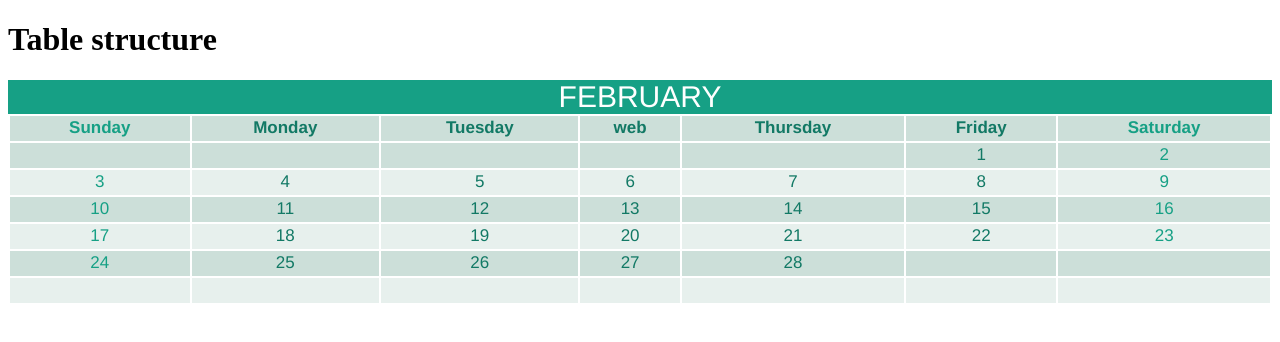
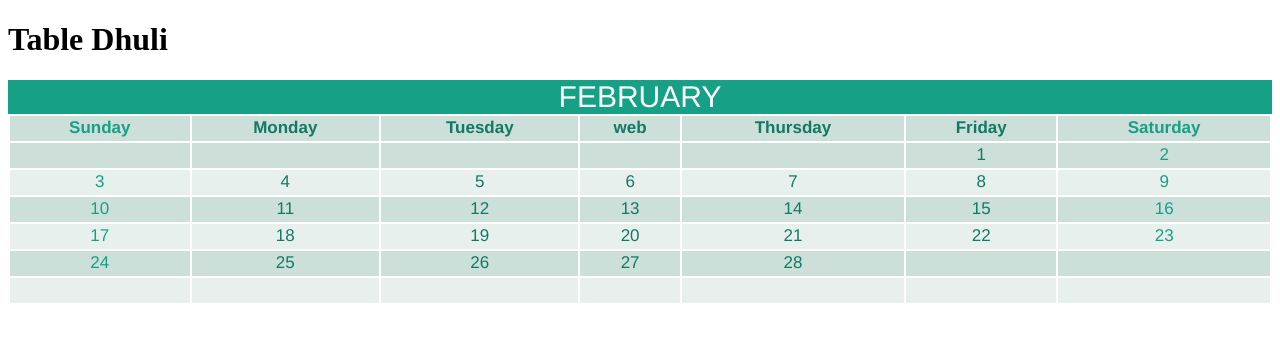
Before and after one commit to OmsKeypress/My-Calender, a plain HTML site: page index.html in a window 1280 px wide. Drawn offline with Linux system fonts and the light colour scheme.

Commit message:
Update index.html

```diff
--- a/index.html
+++ b/index.html
@@ -8,7 +8,7 @@
 </head>
 
 <body>
-  <h1> Table structure </h1>
+  <h1> Table Dhuli </h1>
   <table style="width: 100%;">
     <caption>
       FEBRUARY
```
